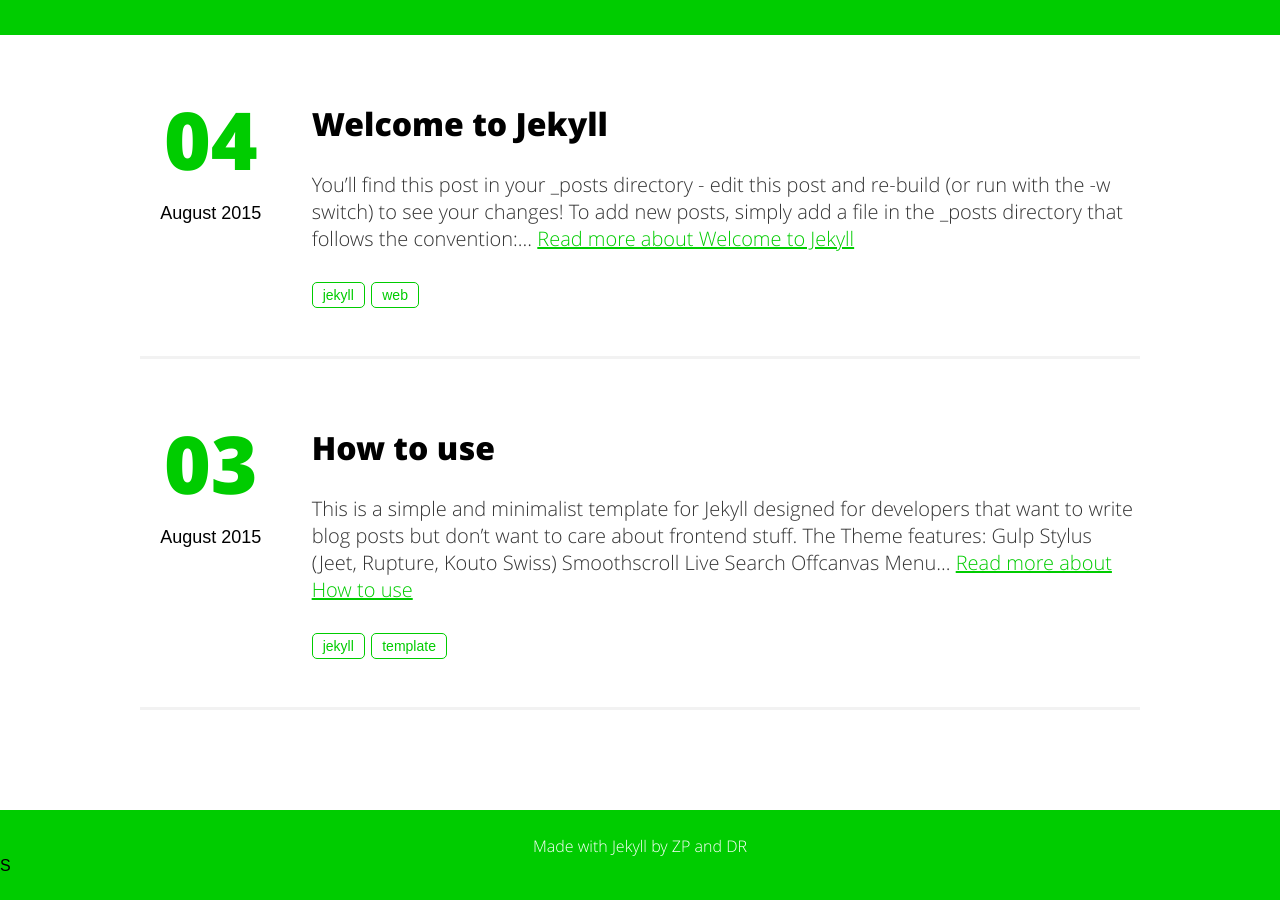
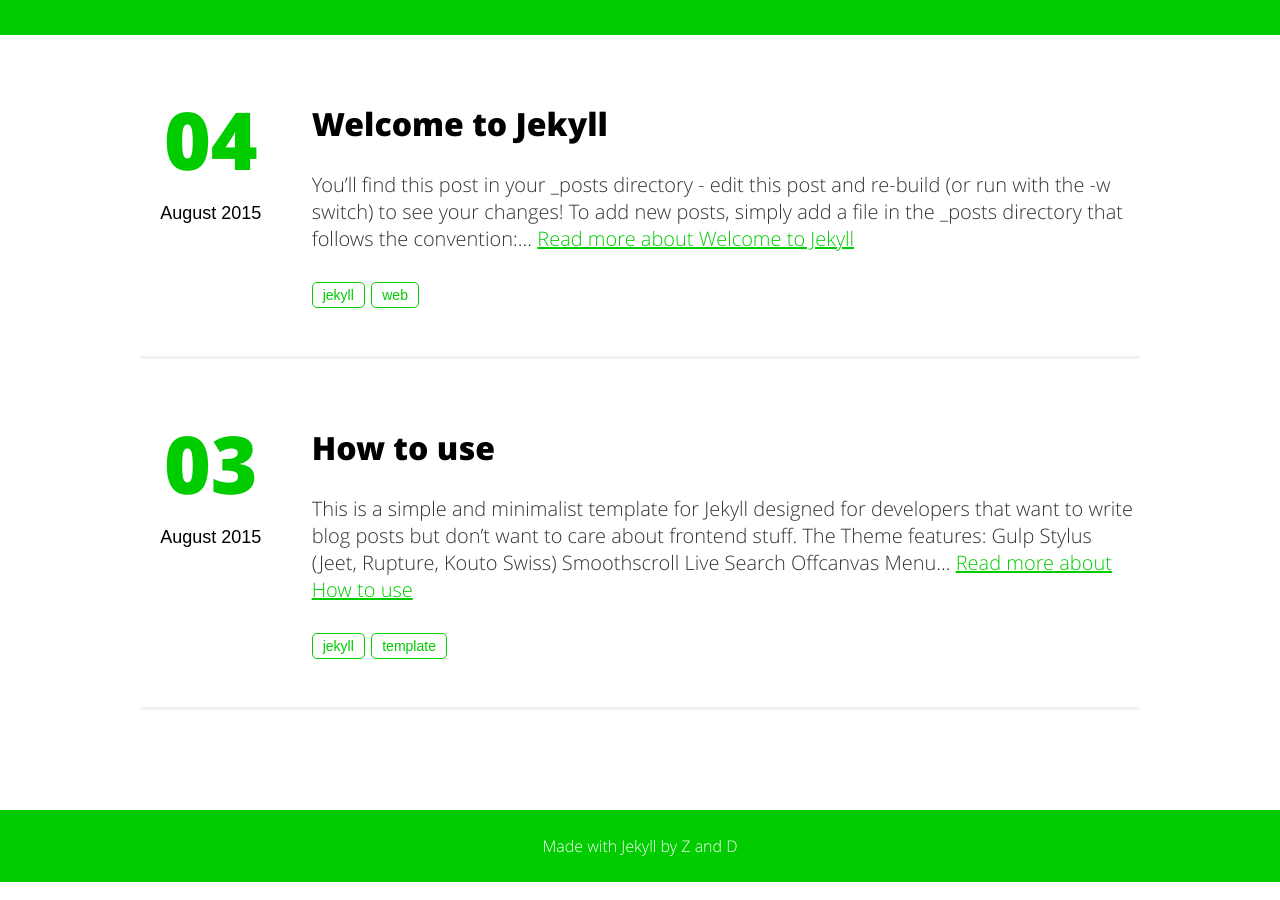
Before and after one commit to weedmandan/weedmandan.github.io, a Jekyll site: the page built from index.html, in a window 1280 px wide and 900 px high, scrolled down 865 px. Built offline with Jekyll 4.4.1, drawn with Linux system fonts in a browser that asks for light colours.

Commit message:
Update footer

```diff
--- a/_includes/footer.html
+++ b/_includes/footer.html
@@ -1,4 +1,4 @@
 <footer>
-    <p>Made with <a href="http://jekyllrb.com/" target="_blank">Jekyll</a> by ZP and DR</p>
-S</footer>
+    <p>Made with <a href="http://jekyllrb.com/" target="_blank">Jekyll</a> by Z and D</p>
+</footer>
 <script src="{{ "/assets/js/main.js" | prepend: site.baseurl }}"></script>
```
